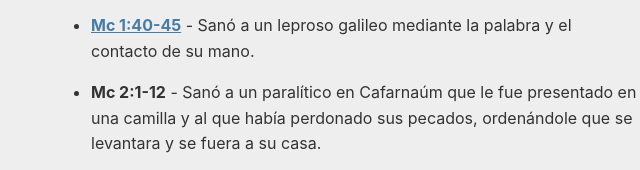
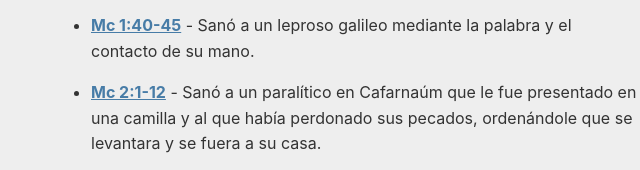
Before and after one commit to cgiron200/homenaje-pagina, a plain HTML site: page index.html in a window 1280 px wide. Shown: the part 991-1161 px from the top of the page, 294-934 px from the left. Drawn offline with Linux system fonts and the light colour scheme.

Commit message:
Update index.html

```diff
--- a/index.html
+++ b/index.html
@@ -35,7 +35,7 @@
             <strong><a href="https://www.bible.com/es/bible/89/MRK.1.40-45.LBLA" target="_blank" rel="noopener noreferrer">Mc 1:40-45</a></strong> - Sanó a un leproso galileo mediante la palabra y el contacto de su mano.
           </li>
           <li>
-            <strong><a href="https://www.bible.com/es/bible/89/MRK.2.1-12.LBLA" target="_blank" rel="noopener noreferrer"></a>Mc 2:1-12</strong> - Sanó a un paralítico en Cafarnaúm que le fue presentado en una camilla
+            <strong><a href="https://www.bible.com/es/bible/89/MRK.2.1-12.LBLA" target="_blank" rel="noopener noreferrer">Mc 2:1-12</a></strong> - Sanó a un paralítico en Cafarnaúm que le fue presentado en una camilla
             y al que había perdonado sus pecados, ordenándole que se levantara y se fuera a su casa.
           </li>
           <li>
```
